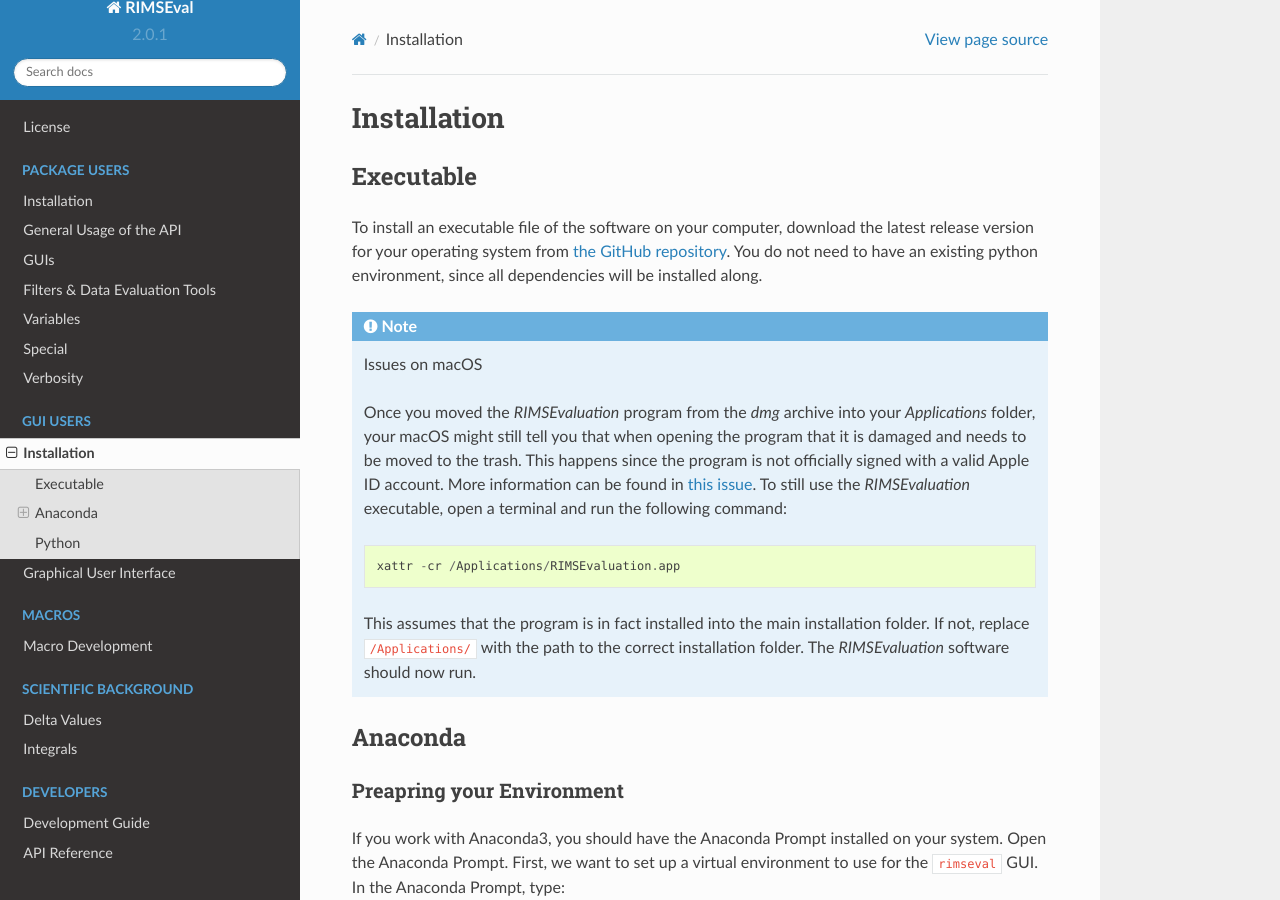
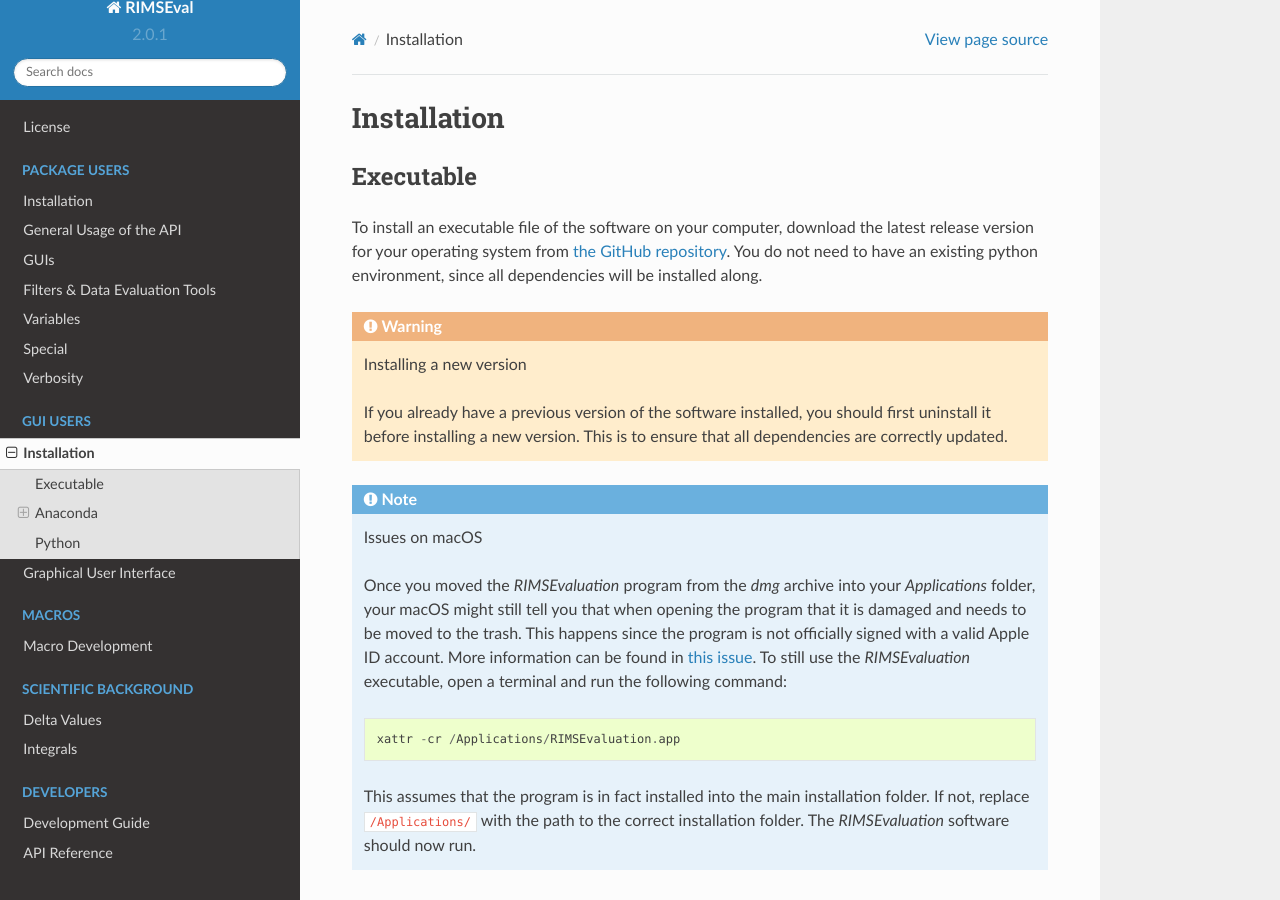
Before and after one commit to RIMS-Code/RIMSEval, a Sphinx documentation site: the page built from docs/gui/install.rst, in a window 1280 px wide and 900 px high. Built offline with Sphinx 7.4.7 and the Read the Docs theme 2.0.0, drawn with Linux system fonts in a browser that asks for light colours.

Commit message:
add note to uninstall executable before updating to new version

```diff
--- a/docs/gui/install.rst
+++ b/docs/gui/install.rst
@@ -11,6 +11,12 @@
 `the GitHub repository <https://github.com/RIMS-Code/RIMSEvalGUI/releases>`_.
 You do not need to have an existing python environment,
 since all dependencies will be installed along.
+
+.. warning:: Installing a new version
+
+    If you already have a previous version of the software installed,
+    you should first uninstall it before installing a new version.
+    This is to ensure that all dependencies are correctly updated.
 
 .. note:: Issues on macOS
 
```
